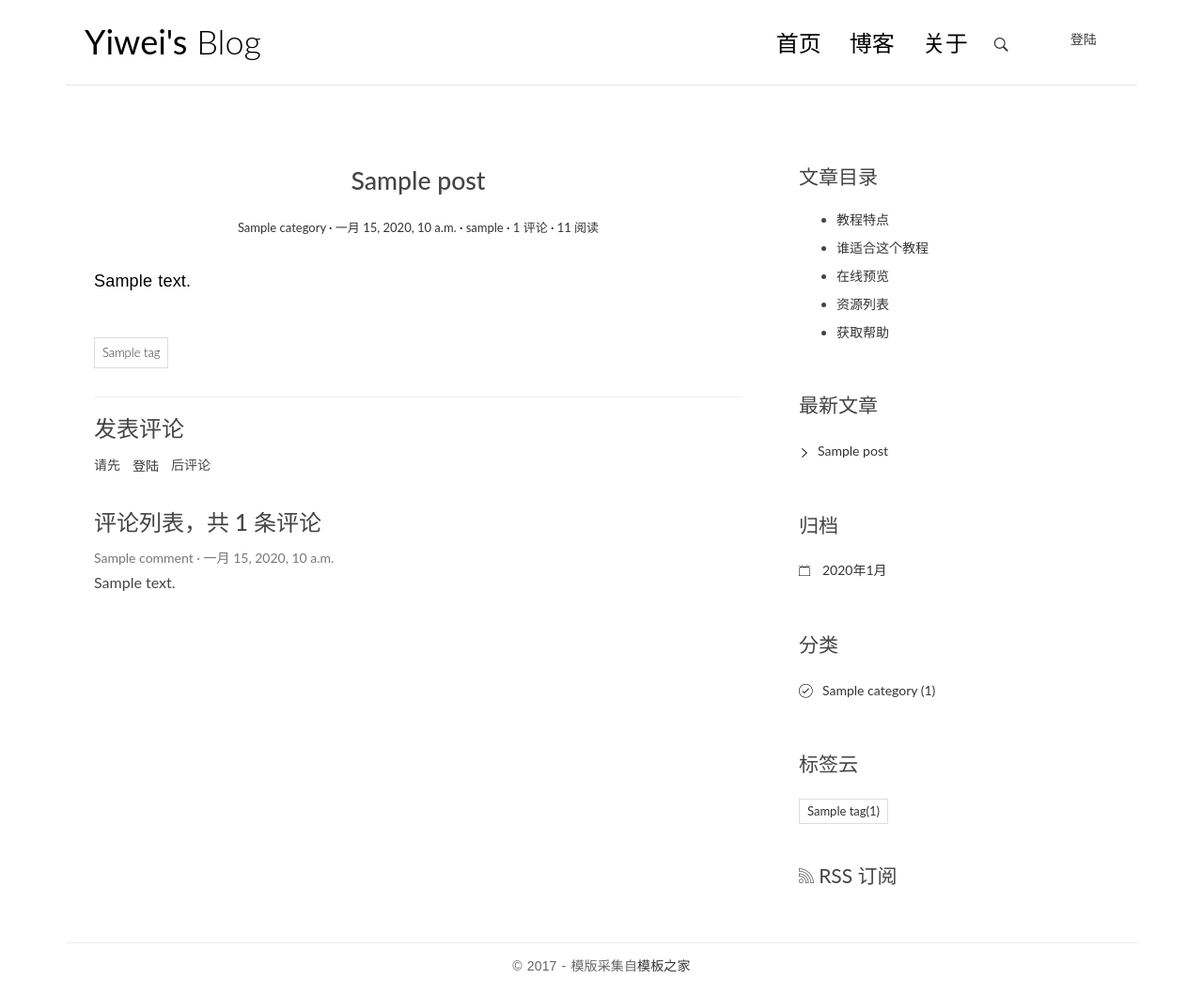
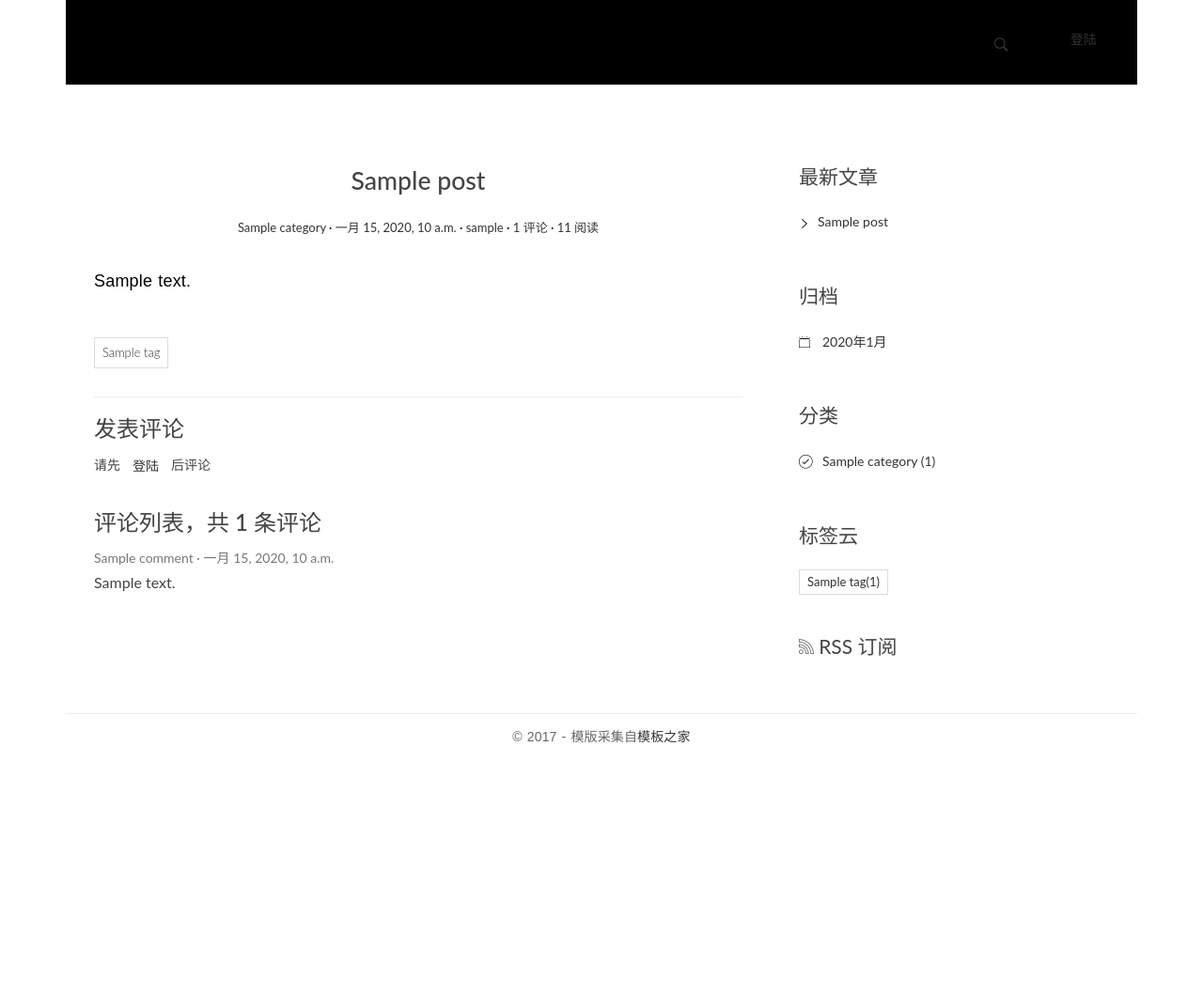
Before and after one commit to zyw94107/myblog, a Django app: page /post/1/ in a window 1280 px wide. Shown: the whole page at 94% size. After the commit the page ends 791 px from the top, so only its background shows below. Run offline with Django 3.2, Linux system fonts and the light colour scheme; tables that the repository leaves empty hold one stand-in row (values such as "Sample post"); some libraries are stand-ins or nearby versions.

Commit message:
修复一些bug

```diff
--- a/blog/static/blog/css/custom.css
+++ b/blog/static/blog/css/custom.css
@@ -104,7 +104,7 @@ img {
  */
 
 #site-header {
-    background-color: #FFF;
+    background-color: #e0e0e0;
     padding: 25px 20px;
     margin-bottom: 40px;
     border-bottom: 1px solid #e7e7e7;
--- a/static/blog/css/custom.css
+++ b/static/blog/css/custom.css
@@ -104,7 +104,7 @@ img {
  */
 
 #site-header {
-    background-color: #FFF;
+    background-color: black;
     padding: 25px 20px;
     margin-bottom: 40px;
     border-bottom: 1px solid #e7e7e7;
--- a/templates/blog/detail.html
+++ b/templates/blog/detail.html
@@ -71,24 +71,5 @@
 {% endblock %}
 
 {% block toc %}
-    <div class="widget widget-content">
-        <h3 class="widget-title">文章目录</h3>
-        <ul>
-            <li>
-                <a href="#">教程特点</a>
-            </li>
-            <li>
-                <a href="#">谁适合这个教程</a>
-            </li>
-            <li>
-                <a href="#">在线预览</a>
-            </li>
-            <li>
-                <a href="#">资源列表</a>
-            </li>
-            <li>
-                <a href="#">获取帮助</a>
-            </li>
-        </ul>
-    </div>
+
 {% endblock %}
```
Also changed, not shown: myblog/settings.py (+7 -0 lines), comments/models.py (line endings or trailing spaces).
